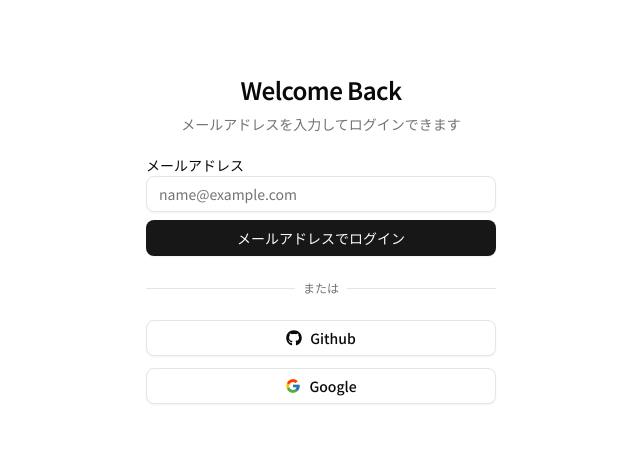
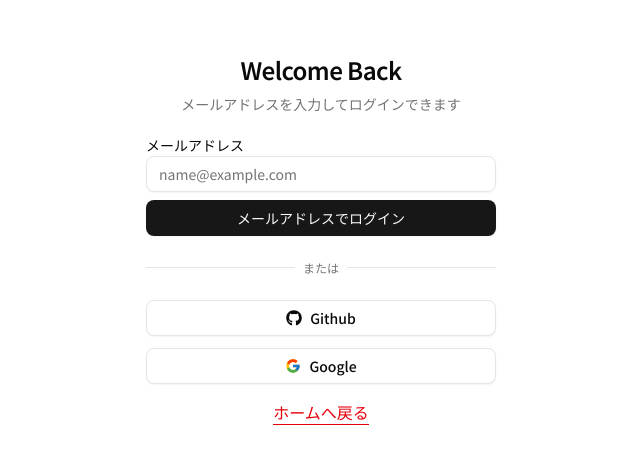
Before and after one commit to kami-kai0811/k-blog, a Next.js app: page /login in a window 1280 px wide. Shown: the part 161-620 px from the top of the page, without its empty margins (319-959 px from the left). Built offline with nearby package versions, Linux system fonts and the light colour scheme; no server answers.

Commit message:
modificated

```diff
--- a/src/app/(auth)/login/page.tsx
+++ b/src/app/(auth)/login/page.tsx
@@ -1,6 +1,7 @@
 "use client";
 
 import { Suspense, useEffect, useState } from "react";
+import Link from "next/link";
 import { useSearchParams } from "next/navigation";
 import { UserAuthForm } from "@/components/loginPage/user-auth-form";
 
@@ -20,7 +21,7 @@ function LoginContent() {
   }, [errorMessage]);
 
   return (
-    <div className="container flex h-screen w-screen flex-col items-center justify-center">
+    <div className="container flex h-screen w-screen flex-col items-center justify-center gap-4 px-10">
       <div className="mx-auto flex w-full flex-col justify-center space-y-6 sm:w-[350px]">
         <div className="space-y-2 text-center">
           {authError ? (
@@ -38,6 +39,12 @@ function LoginContent() {
         </div>
         <UserAuthForm />
       </div>
+      <Link
+        href={"/"}
+        className="hover:text-destructive/60 text-destructive border-destructive hover:border-destructive/60 border-b-1"
+      >
+        ホームへ戻る
+      </Link>
     </div>
   );
 }
--- a/src/components/dashbord/dashbord-nav.tsx
+++ b/src/components/dashbord/dashbord-nav.tsx
@@ -21,9 +21,8 @@ export function DashbordNav() {
             : Icons.arrowRight;
 
         return navItem.title === "ログアウト" ? (
-          <Link
+          <span
             key={index}
-            href={"."}
             className={`hover:bg-accent flex cursor-pointer gap-2 rounded-md py-3 pl-5 font-medium text-red-600`}
             onClick={async () => {
               setIsDeleteLoading(true);
@@ -37,7 +36,7 @@ export function DashbordNav() {
             )}
 
             {navItem.title}
-          </Link>
+          </span>
         ) : (
           <Link
             key={index}
--- a/src/lib/action.ts
+++ b/src/lib/action.ts
@@ -16,5 +16,5 @@ export async function signInResend(formData: FormData) {
 }
 
 export async function allSignOut() {
-  await signOut();
+  await signOut({ redirectTo: "/" });
 }
--- a/src/lib/auth.ts
+++ b/src/lib/auth.ts
@@ -20,7 +20,7 @@ export const { handlers, signIn, signOut, auth } = NextAuth({
       },
     }),
   ],
-  pages: { signIn: "/login" },
+  pages: { signIn: "/login", signOut: "/" },
   callbacks: {
     async jwt({ token, user }) {
       if (user) {
```
